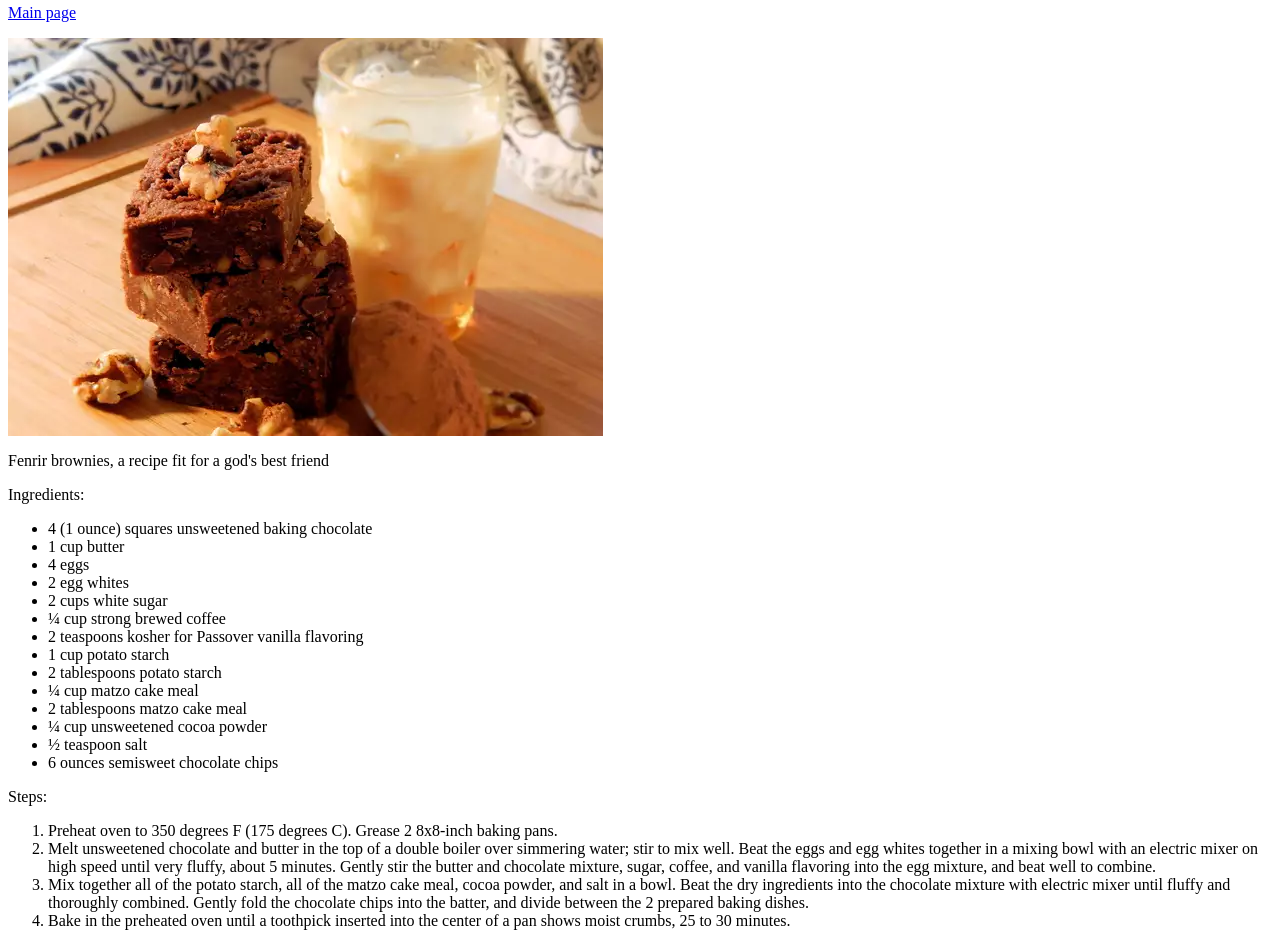
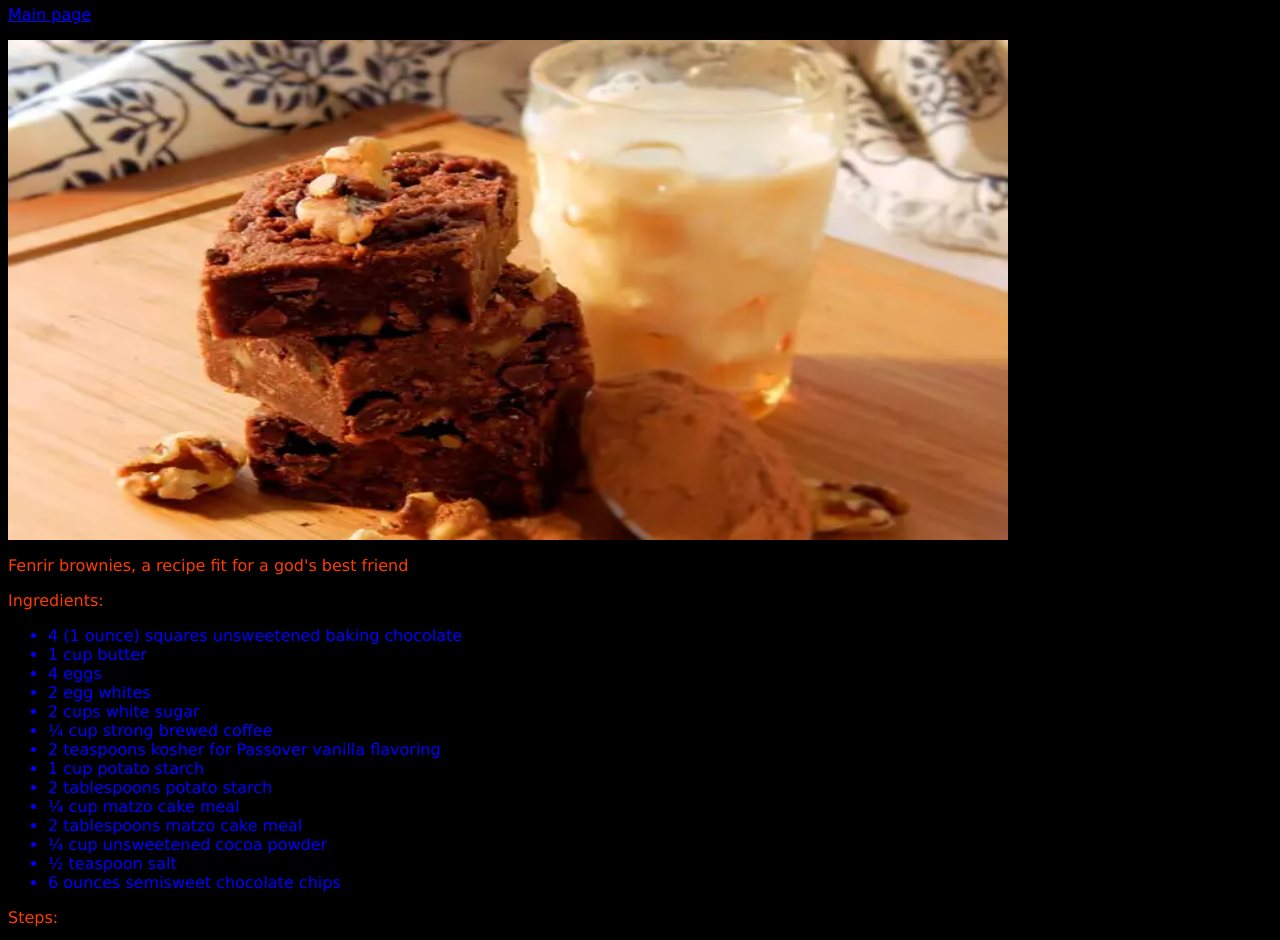
Before and after one commit to FranciscoTurro/odin-recipes, a plain HTML site: page recipes/brownies.html in a window 1280 px wide. Shown: the part 62-1002 px from the top of the page. Drawn offline with Linux system fonts and the light colour scheme.

Commit message:
Used basic css to slightly change the pages

```diff
--- a/recipes/brownies.html
+++ b/recipes/brownies.html
@@ -1,7 +1,10 @@
+<head>
+    <link rel="stylesheet" href="../styles.css">
+</head>
 <h1>Fenrir brownies</h1>
 <p><a href="../index.html">Main page</a></p>
-<img src="../images/brownies.webp" alt="Finished brownies">
-<body>
+<img class="imaje" src="../images/brownies.webp" alt="Finished brownies">
+<body class="victis">
     <p>Fenrir brownies, a recipe fit for a god's best friend</p>
     Ingredients:
     <ul>
--- /dev/null
+++ b/styles.css
@@ -0,0 +1,21 @@
+.victis{
+    font-family: Geneva, Tahoma, sans-serif;
+    background-color: black;
+    color: rgb(255, 60, 0);
+}
+ul li{
+    color: blue;
+}
+
+a{
+    font-family: Geneva, Tahoma, sans-serif;
+    color: blue;
+}
+ol li{
+    color:#FF10F0;
+    font-family: Geneva, Tahoma, sans-serif;
+}
+.imaje{
+    width: 1000px;
+    height: 500px;
+}
```
Also changed, not shown: index.html (+3 -2 lines), recipes/salad.html (+5 -2 lines), recipes/sauce.html (+5 -2 lines).
